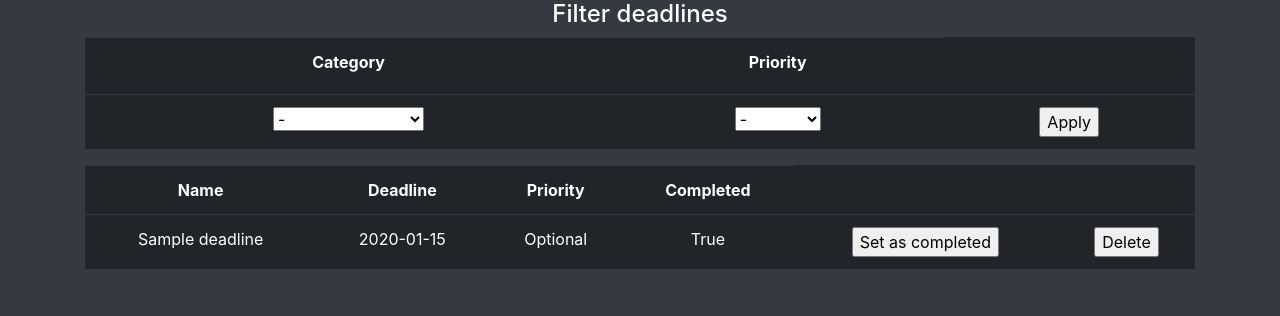
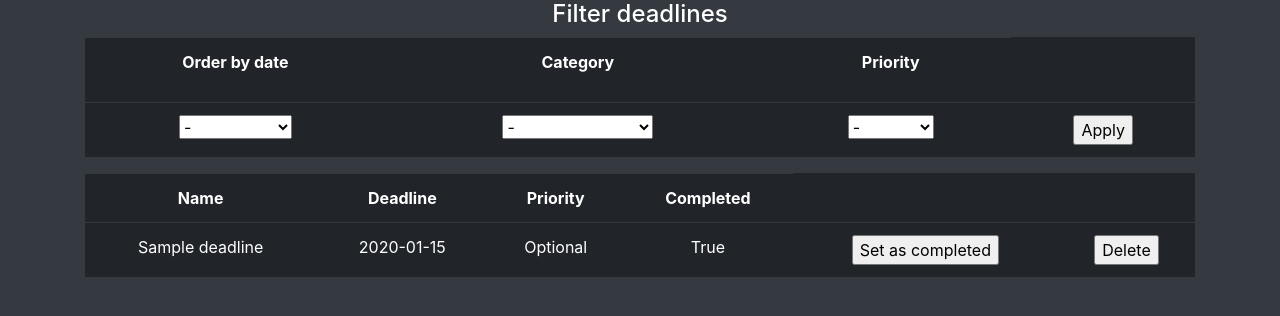
Before and after one commit to Teo44/Deadline-tracker, a Flask app: page /deadlines in a window 1280 px wide. Shown: the part 56-372 px from the top of the page. Run offline with Flask 2, Linux system fonts and the light colour scheme; a user stored in the database is signed in; tables that the repository leaves empty hold one stand-in row (values such as "Sample post"); lists and menus that the app fills with data are empty; some libraries are stand-ins or nearby versions.

Commit message:
Added ordering by date

```diff
--- a/application/deadlines/forms.py
+++ b/application/deadlines/forms.py
@@ -20,6 +20,7 @@ class DeadlineForm(FlaskForm):
         csrf = False
 
 class DeadlineCategoryFilterForm(FlaskForm):
+    date_order = SelectField("Date_order", choices=[(0, '-'), (1, 'Descending'), (2, 'Ascending')])
     category = SelectField("Category", choices=[], coerce=int)
     priority = SelectField("Priority",
                             choices=[('0', '-'), ('1', 'Optional'), ('2', 'Normal'), ('3', 'Urgent')],
--- a/application/deadlines/views.py
+++ b/application/deadlines/views.py
@@ -38,31 +38,43 @@ def deadlines_index_filter():
         category_options.append((c.id, c.name))
     category_filter_form.category.choices = category_options
 
-    # NOTE: prio is a string, cat is an integer...
+    # NOTE: prio and date_order are strings, cat is an integer...
     prio = category_filter_form.priority.data
     cat = category_filter_form.category.data
+    date_order = category_filter_form.date_order.data
 
+    if cat != 0 and prio != '0' and date_order != '0':
+        if date_order == '1':
+            res = Deadline.query.filter(Deadline.account_id == current_user.id).filter(Deadline_Category.deadline_id == Deadline.id).filter(Deadline_Category.category_id == cat).filter(Deadline.priority == prio).order_by(Deadline.date_to_complete.desc())
+        else:
+            res = Deadline.query.filter(Deadline.account_id == current_user.id).filter(Deadline_Category.deadline_id == Deadline.id).filter(Deadline_Category.category_id == cat).filter(Deadline.priority == prio).order_by(Deadline.date_to_complete.asc())
+    elif cat != 0 and prio != '0':
+        res = Deadline.query.filter(Deadline.account_id == current_user.id).filter(Deadline_Category.deadline_id == Deadline.id).filter(Deadline_Category.category_id == cat).filter(Deadline.priority == prio)
+    elif cat != 0 and date_order != 0:
+        if date_order == '1':
+            res = Deadline.query.filter(Deadline.account_id == current_user.id).filter(Deadline_Category.deadline_id == Deadline.id).filter(Deadline_Category.category_id == cat).order_by(Deadline.date_to_complete.desc())
+        else:
+            res = Deadline.query.filter(Deadline.account_id == current_user.id).filter(Deadline_Category.deadline_id == Deadline.id).filter(Deadline_Category.category_id == cat).order_by(Deadline.date_to_complete.asc())
+    elif prio != '0' and date_order != '0':
+        if date_order == '1':
+            res = Deadline.query.filter(Deadline.account_id == current_user.id, Deadline.priority == prio).order_by(Deadline.date_to_complete.desc())
+        else:
+            res = Deadline.query.filter(Deadline.account_id == current_user.id, Deadline.priority == prio).order_by(Deadline.date_to_complete.asc())
+    elif cat != 0:
+        res = Deadline.query.filter(Deadline.account_id == current_user.id).filter(Deadline_Category.deadline_id == Deadline.id).filter(Deadline_Category.category_id == cat)
+    elif prio != '0':
+        res = Deadline.query.filter(Deadline.account_id == current_user.id, Deadline.priority == prio)
+    elif date_order != '0':
+        if date_order == '1':
+            res = Deadline.query.filter(Deadline.account_id == current_user.id).order_by(Deadline.date_to_complete.desc())
+        else:
+            res = Deadline.query.filter(Deadline.account_id == current_user.id).order_by(Deadline.date_to_complete.asc())
+    else:
+        res = Deadline.query.filter(Deadline.account_id == current_user.id)
 
-
-    if cat != 0:
-        if prio != '0':
-            res = Deadline.query.filter(Deadline.account_id == current_user.id).filter(Deadline_Category.deadline_id == Deadline.id).filter(Deadline_Category.category_id == cat).filter(Deadline.priority == prio)
-            return render_template("deadlines/list.html",
+    return render_template("deadlines/list.html",
                                     deadlines = res,
                                     category_filter_form = category_filter_form)
-        else:
-            res = Deadline.query.filter(Deadline.account_id == current_user.id).filter(Deadline_Category.deadline_id == Deadline.id).filter(Deadline_Category.category_id == cat)
-            return render_template("deadlines/list.html",
-                                    deadlines = res,
-                                    category_filter_form = category_filter_form)
-    elif prio != '0':
-        return render_template("deadlines/list.html",
-                                deadlines = Deadline.query.filter(Deadline.account_id == current_user.id,
-                                                                Deadline.priority == prio),
-                                category_filter_form = category_filter_form)
-
-    return render_template("deadlines/list.html", deadlines = Deadline.query.filter(Deadline.account_id == current_user.id),
-                        category_filter_form = category_filter_form)
 
 # Function for adding a new deadline, renders new.html
 @app.route("/deadlines/new/")
--- a/application/templates/deadlines/list.html
+++ b/application/templates/deadlines/list.html
@@ -9,6 +9,10 @@
 	<table class="table table-dark">
 		<form class="form-group text-white" method="POST" action"{{ url_for('deadlines_index') }}">
 			<tr>
+				<th>
+					<p>
+						Order by date
+					</p>
 				</th>
 				<th>
 					{{ category_filter_form.category.label }}
@@ -18,6 +22,9 @@
 				</th>
 			</tr>
 			<tr>
+				<th>
+					{{ category_filter_form.date_order }}
+				</th>
 				<th>
 					{{ category_filter_form.category }}
 				</th>
```
